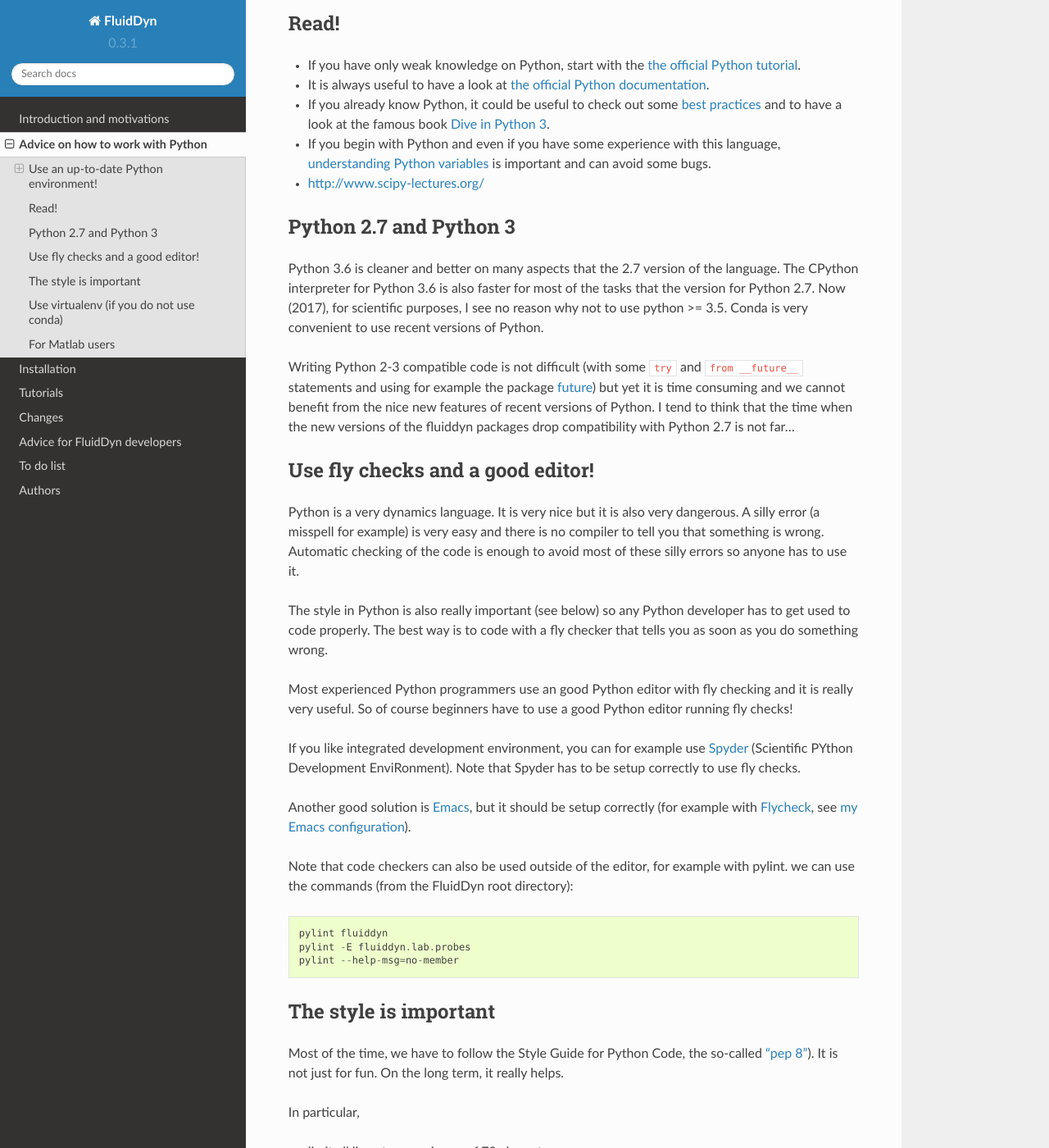
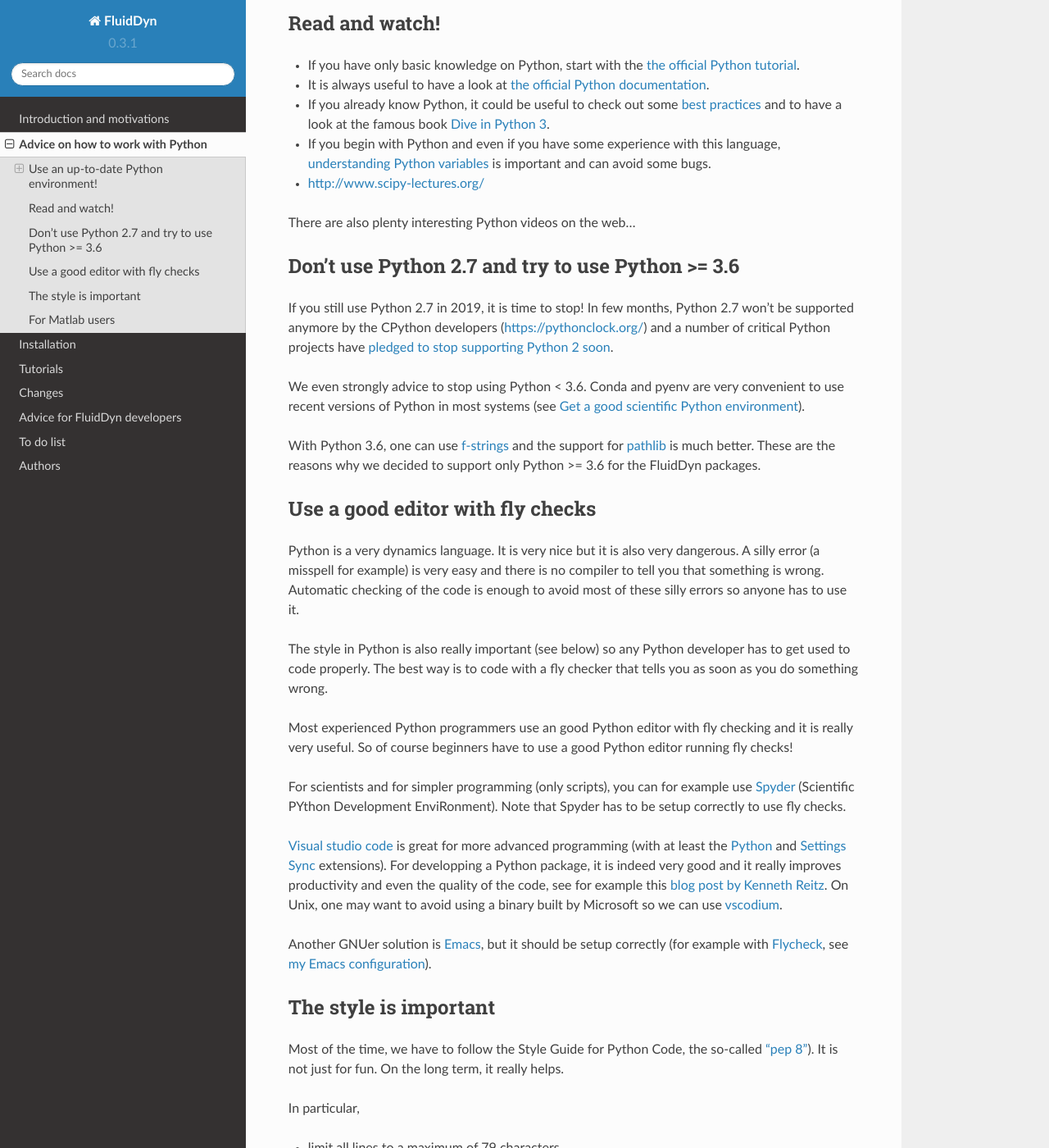
Before and after one commit to fluiddyn/fluiddyn, a Sphinx documentation site: the page built from doc/advice_on_Python.rst, in a window 1280 px wide and 1400 px high, scrolled down 444 px. Shown: the whole window at 82% size. Built offline with Sphinx 7.4.7 and the Read the Docs theme 2.0.0, drawn with Linux system fonts in a browser that asks for light colours; pages that are not in the unit, such as notebooks, are missing from menus; some of the changed text lies outside the part shown.

Commit message:
Update doc advice Python & install

```diff
--- a/doc/advice_on_Python.rst
+++ b/doc/advice_on_Python.rst
@@ -18,12 +18,11 @@ scientific python libraries packaged in not very recent Linux versions.
 
    get_good_Python_env
 
-Read!
------
+Read and watch!
+---------------
 
-- If you have only weak knowledge on Python, start with the `the
-  official Python tutorial
-  <https://docs.python.org/2/tutorial/index.html>`_.
+- If you have only basic knowledge on Python, start with the `the official
+  Python tutorial <https://docs.python.org/3/tutorial/index.html>`_.
 
 - It is always useful to have a look at `the official Python documentation
   <https://www.python.org/doc/>`_.
@@ -39,23 +38,29 @@ Read!
 
 - http://www.scipy-lectures.org/
 
-Python 2.7 and Python 3
------------------------
+There are also plenty interesting Python videos on the web...
 
-Python 3.6 is cleaner and better on many aspects that the 2.7 version of the
-language. The CPython interpreter for Python 3.6 is also faster for most of the
-tasks that the version for Python 2.7. Now (2017), for scientific purposes, I
-see no reason why not to use python >= 3.5.  Conda is very convenient to use
-recent versions of Python.
 
-Writing Python 2-3 compatible code is not difficult (with some ``try`` and
-``from __future__`` statements and using for example the package `future
-<http://python-future.org/>`_) but yet it is time consuming and we cannot
-benefit from the nice new features of recent versions of Python. I tend to
-think that the time when the new versions of the fluiddyn packages drop
-compatibility with Python 2.7 is not far...
+Don't use Python 2.7 and try to use Python >= 3.6
+-------------------------------------------------
 
-Use fly checks and a good editor!
+If you still use Python 2.7 in 2019, it is time to stop! In few months, Python
+2.7 won't be supported anymore by the CPython developers
+(https://pythonclock.org/) and a number of critical Python projects have
+`pledged to stop supporting Python 2 soon <https://python3statement.org/>`_.
+
+We even strongly advice to stop using Python < 3.6. Conda and pyenv are very
+convenient to use recent versions of Python in most systems (see :doc:`Get a
+good scientific Python environment <get_good_Python_env>`).
+
+With Python 3.6, one can use `f-strings
+<https://www.python.org/dev/peps/pep-0498/>`_ and the support for `pathlib
+<https://docs.python.org/3/library/pathlib.html>`_ is much better. These are
+the reasons why we decided to support only Python >= 3.6 for the FluidDyn
+packages.
+
+
+Use a good editor with fly checks
 ---------------------------------
 
 Python is a very dynamics language. It is very nice but it is also
@@ -72,24 +77,27 @@ Most experienced Python programmers use an good Python editor with fly
 checking and it is really very useful. So of course beginners have to
 use a good Python editor running fly checks!
 
-If you like integrated development environment, you can for example
-use `Spyder <https://github.com/spyder-ide/spyder>`_ (Scientific
-PYthon Development EnviRonment). Note that Spyder has to be setup
-correctly to use fly checks.
+For scientists and for simpler programming (only scripts), you can for example
+use `Spyder <https://github.com/spyder-ide/spyder>`_ (Scientific PYthon
+Development EnviRonment). Note that Spyder has to be setup correctly to use fly
+checks.
 
-Another good solution is `Emacs
-<https://www.gnu.org/software/emacs/>`_, but it should be setup
-correctly (for example with `Flycheck
-<http://flycheck.readthedocs.org>`_, see `my Emacs
-configuration <https://bitbucket.org/fluiddyn/fluid_emacs.d>`_).
+`Visual studio code <https://code.visualstudio.com/>`_ is great for more
+advanced programming (with at least the `Python
+<https://marketplace.visualstudio.com/items?itemName=ms-python.python>`_ and
+`Settings Sync
+<https://marketplace.visualstudio.com/items?itemName=Shan.code-settings-sync>`_
+extensions). For developping a Python package, it is indeed very good and it
+really improves productivity and even the quality of the code, see for example
+this `blog post by Kenneth Reitz
+<https://www.kennethreitz.org/essays/why-you-should-use-vs-code-if-youre-a-python-developer>`_.
+On Unix, one may want to avoid using a binary built by Microsoft so we can use
+`vscodium <https://github.com/VSCodium/vscodium>`_.
 
-Note that code checkers can also be used outside of the editor, for
-example with pylint. we can use the commands (from the FluidDyn root
-directory)::
-
-  pylint fluiddyn
-  pylint -E fluiddyn.lab.probes
-  pylint --help-msg=no-member
+Another GNUer solution is `Emacs <https://www.gnu.org/software/emacs/>`_, but
+it should be setup correctly (for example with `Flycheck
+<http://flycheck.readthedocs.org>`_, see `my Emacs configuration
+<https://bitbucket.org/fluiddyn/fluid_emacs.d>`_).
 
 
 The style is important
@@ -113,31 +121,8 @@ In particular,
 - Python is in English. It is a good idea to write Python modules all
   in English.
 
-
-Use virtualenv (if you do not use conda)
-----------------------------------------
-
-It is a good idea to use a virtual environment. With `virtualenv
-<https://virtualenv.pypa.io>`_ it is very easy. I do something like
-this::
-
-  MYPY=$HOME/path/mypy
-  mkdir -p $MYPY
-  virtualenv --system-site-packages $MYPY
-
-Then I have a non-executable script ``load_mypy.sh`` in the directory
-~/bin with something like this::
-
-  export VIRTUAL_ENV_DISABLE_PROMPT=0
-  MYPY=$HOME/path/mypy
-  source $MYPY/bin/activate
-
-This script should be use by `source ~/bin/load_mypy.sh` so you can
-have a line with `alias load_mypython='source ~/bin/load_mypy.sh'` in the
-file ~/.bash_aliases.
-
-Remark: it could also be convenient to use the ``module load ...``
-procedure...
+For FluidDyn packages, we use `black <https://github.com/ambv/black>`_ with the
+command ``black -l 82``.
 
 
 For Matlab users
--- a/doc/install.rst
+++ b/doc/install.rst
@@ -35,6 +35,11 @@ FluidDyn can be installed from the Python Package Index by the command::
 
   pip install fluiddyn
 
+Or, to also install all optional dependencies::
+
+  pip install fluiddyn[full]
+
+
 Install in development mode
 ---------------------------
 
```
Also changed, not shown: other parts of doc/advice_on_Python.rst (+6 -6 lines), doc/get_good_Python_env.rst (+23 -23 lines), setup.cfg (+8 -0 lines).
